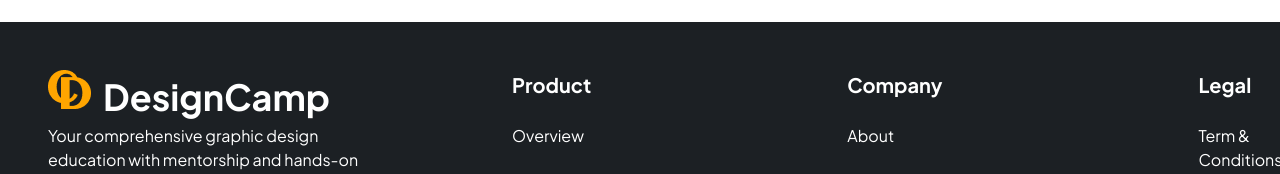
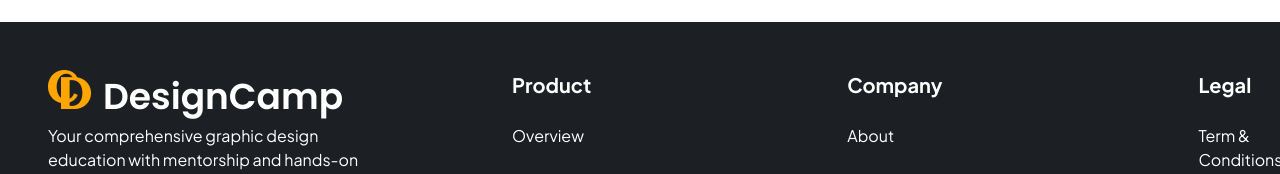
Before and after one commit to novianmw/designcamp.github.io, a Next.js app: page / in a window 1280 px wide. Shown: the part 7860-8034 px from the top of the page. Built offline with nearby package versions, Linux system fonts and the light colour scheme; a web font is replaced by a local one.

Commit message:
edit font logo menjadi poppins font

```diff
--- a/components/Footer.tsx
+++ b/components/Footer.tsx
@@ -2,14 +2,16 @@ import Image from "next/image";
 import { logo } from "../public/Assets/list";
 import { RxInstagramLogo, } from "react-icons/rx";
 import { RiTwitterFill, RiYoutubeFill, RiLinkedinFill } from "react-icons/ri"
+import { Poppins } from "next/font/google";
 
+const poppins = Poppins ({weight: "600", subsets: ["latin"]})
 export default function Footer() {
     return (
         <section className="flex flex-row justify-between items-start w-full bg-[#1C2024] p-12">
             <div className="flex flex-col items-start w-[400px]">
                 <div className="flex flex-row items-start">
                     <Image src={logo} alt="logo"/>
-                    <h1 className="font-bold text-[36px] text-white ml-3">
+                    <h1 className={`font-bold text-[36px] text-white ml-3 ${poppins.className}`}>
                         DesignCamp
                     </h1>
                 </div>
@@ -33,7 +35,7 @@ export default function Footer() {
                     </button>
                 </div>
             </div>
-            <div className="flex flex-row items-start justify-center w-full text-white">
+            <div className="flex flex-row items-start justify-center w-full text-white cursor-pointer">
                 <div className="flex flex-col items-start gap-y-6 mx-32">
                     <h1 className="font-bold text-[20px]">
                         Product
@@ -48,7 +50,7 @@ export default function Footer() {
                         Roadmap
                     </p>
                 </div>
-                <div className="flex flex-col items-start gap-y-6 mx-32">
+                <div className="flex flex-col items-start gap-y-6 mx-32 cursor-pointer">
                     <h1 className="font-bold text-[20px]">
                         Company
                     </h1>
@@ -65,7 +67,7 @@ export default function Footer() {
                         Review
                     </p>
                 </div>
-                <div className="flex flex-col items-start gap-y-6 mx-32">
+                <div className="flex flex-col items-start gap-y-6 mx-32 cursor-pointer">
                     <h1 className="font-bold text-[20px]">
                         Legal
                     </h1>
```
